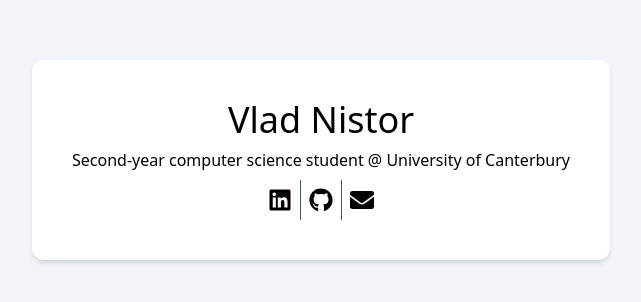
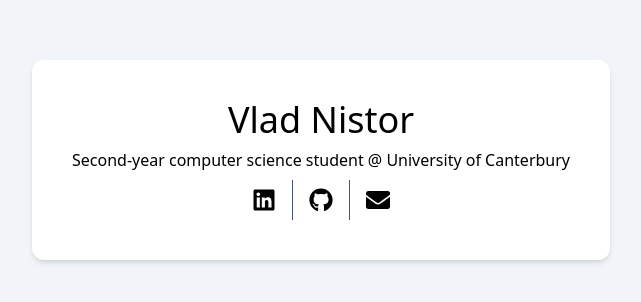
Before and after one commit to nistorv/nistorv.github.io, a React (Vite) app: page / in a window 1280 px wide. Shown: the part 240-542 px from the top of the page, without its empty margins (319-960 px from the left). Built offline with nearby package versions, Linux system fonts and the light colour scheme.

Commit message:
update button sizing

```diff
--- a/src/components/IconButton.tsx
+++ b/src/components/IconButton.tsx
@@ -5,7 +5,7 @@ export interface IconButtonProps {
 
 export function IconButton(props: IconButtonProps) {
   return (
-    <a className="p-2 flex justify-center items-center" href={props.href}>
+    <a className="flex justify-center items-center px-4 py-2" href={props.href}>
       {props.children}
     </a>
   );
```
Also changed, not shown: 1 other file (tests, documents, lock files or other folders).
